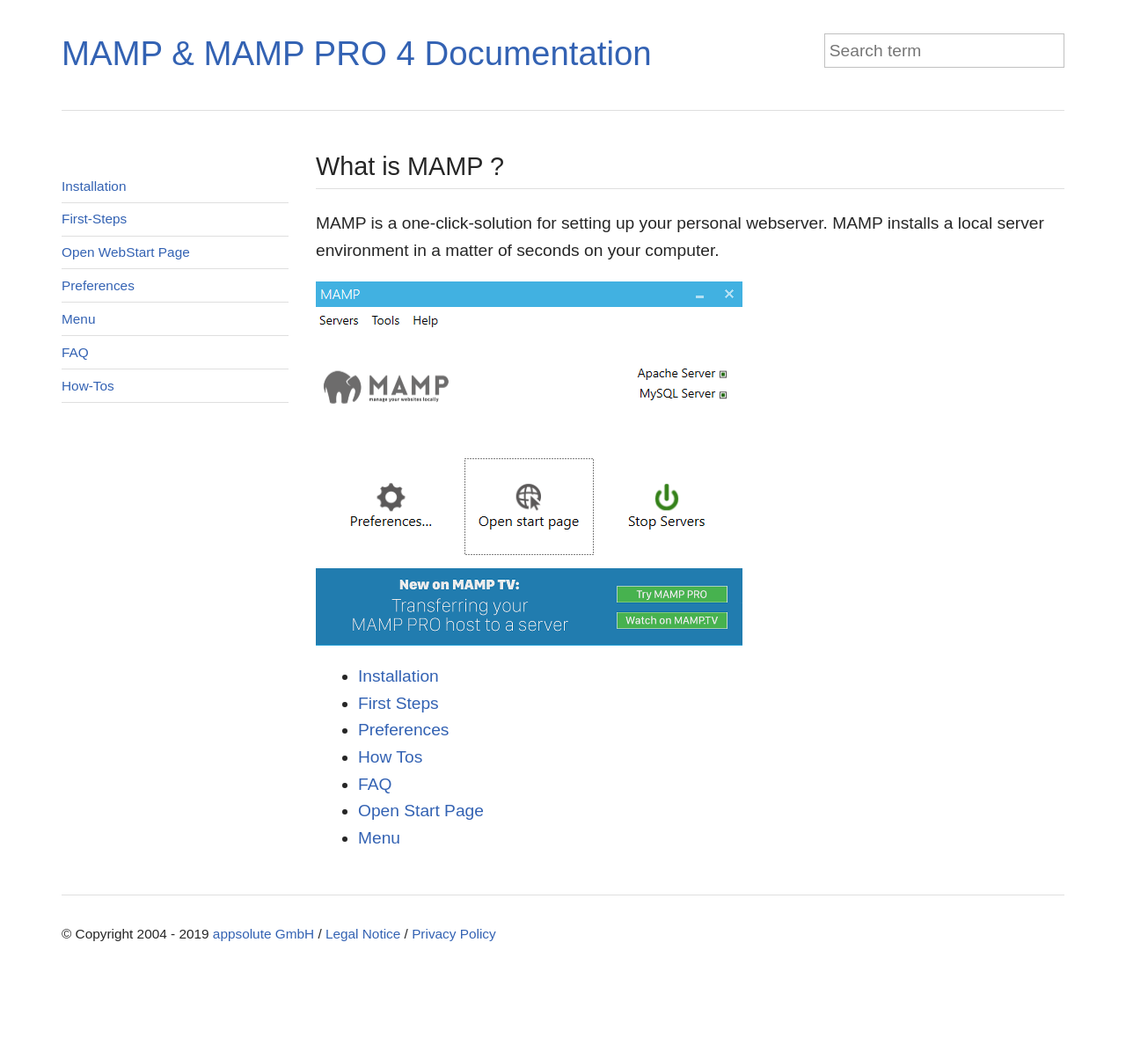
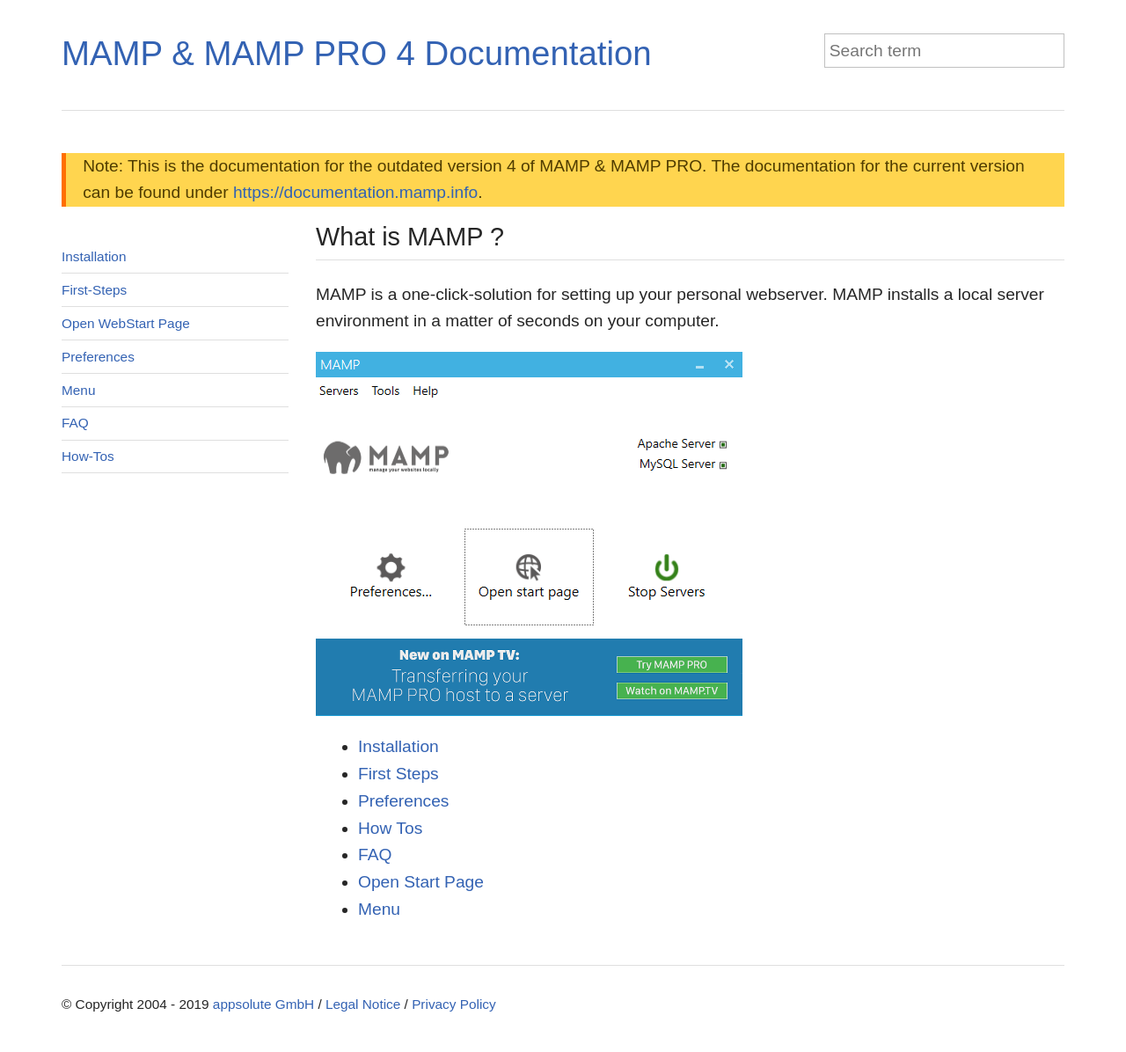
Before and after one commit to appsolutegmbh/MAMP-MAMP-PRO-4-Documentation, a Jekyll site: the page built from en/MAMP-Windows/index.md, in a window 1280 px wide. Shown: the whole page at 88% size. Built offline with Jekyll 4.4.1, drawn with Linux system fonts in a browser that asks for light colours; some web fonts are replaced; before the commit the page ends 1116 px from its top, so only the background shows below that.

Commit message:
Note on outdated Version 4 globally set.

```diff
--- a/_layouts/default-1.html
+++ b/_layouts/default-1.html
@@ -5,6 +5,9 @@
  	<body>
  		<div class="container">
 			{% include header.html %}
+			<div class="alert" role="alert">
+				Note: This is the documentation for the outdated version 4 of MAMP & MAMP PRO. The documentation for the current version can be found under <a href="https://documentation.mamp.info" target="_blank">https://documentation.mamp.info</a>.
+			</div>
 			<div class="row">
 				<div class="col-xxs-12 col-xs-12 col-s-12 col-m-12 col-l-12" id="content">
 					<main>
--- a/_layouts/default-2.html
+++ b/_layouts/default-2.html
@@ -5,6 +5,9 @@
  	<body>
  		<div class="container">
 			{% include header.html %}
+			<div class="alert" role="alert">
+				Note: This is the documentation for the outdated version 4 of MAMP & MAMP PRO. The documentation for the current version can be found under <a href="https://documentation.mamp.info" target="_blank">https://documentation.mamp.info</a>.
+			</div>
 			<div class="row">
 				<div class="col-xxs-12 col-xs-12 col-s-3 col-m-3 col-l-3 sidebar">
 					{% include en/menus/mamp-pro-mac.html %}
```
Also changed, not shown: index.md (+0 -4 lines).
